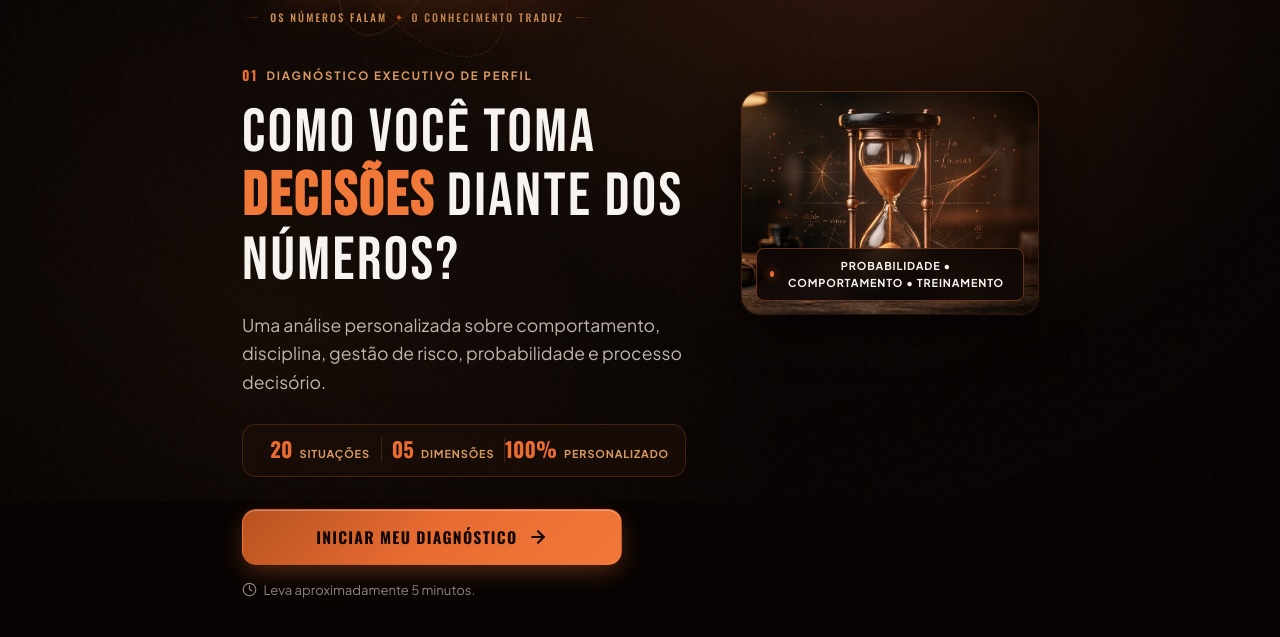
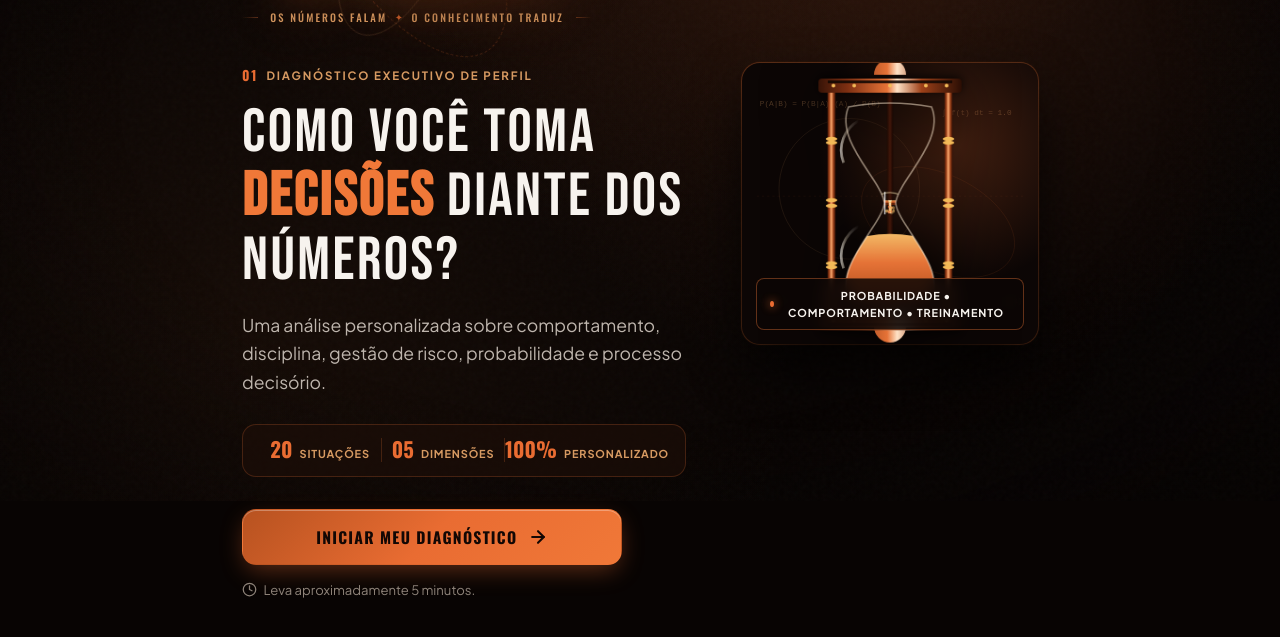
Before and after one commit to sancharless/ale, a website built with Vite: page index.html in a window 1280 px wide. Shown: the part 299-936 px from the top of the page. Built offline with nearby package versions, Linux system fonts and the light colour scheme.

Commit message:
feat: implementar ampulheta viva interativa com simulacao fisica de areia e rotacao no Hero

```diff
--- a/src/components/Hero.js
+++ b/src/components/Hero.js
@@ -1,3 +1,5 @@
+import { renderHourglassVisual } from './HourglassVisual.js';
+
 /**
  * Componente Hero — Estética Editorial com Logo Oficial Alê
  * Posição refinada do texto principal e layout mobile-first com a marca oficial
@@ -105,24 +107,16 @@ export function renderHero({ onStart }) {
         </div>
       </div>
 
-      <!-- Coluna Visual: Fotografia Conceitual com Glow Suave -->
-      <div class="hero-visual-col">
-        <div class="visual-frame-container">
-          <div class="visual-glow-halo"></div>
-          <img
-            src="/images/hourglass-hero.jpg"
-            alt="Ampulheta executiva representando tempo, números e disciplina decisória"
-            class="hero-hourglass-img"
-            loading="eager"
-          />
-          <div class="visual-badge-floating">
-            <span class="floating-badge-dot"></span>
-            <span>PROBABILIDADE • COMPORTAMENTO • TREINAMENTO</span>
-          </div>
-        </div>
-      </div>
+      <!-- Coluna Visual: Ampulheta Viva do Tempo em Loop Contínuo -->
+      <div class="hero-visual-col" id="hero-visual-col"></div>
     </div>
   `;
+
+  // Montar o componente interativo da Ampulheta Viva com física de areia e rotação contínua
+  const visualCol = container.querySelector('#hero-visual-col');
+  if (visualCol) {
+    visualCol.appendChild(renderHourglassVisual());
+  }
 
   const btnStart = container.querySelector('#btn-hero-start');
   btnStart.addEventListener('click', () => {
--- /dev/null
+++ b/src/components/HourglassVisual.js
@@ -0,0 +1,577 @@
+/**
+ * HourglassVisual.js
+ * Simulação física e visual cinematográfica da Ampulheta do Tempo
+ * Loop perpétuo contínuo com simetria matemática pura de 180°:
+ * - Areia dourada descendo com física de partículas realista a 60 FPS
+ * - Rotação mecânica contínua de 180° que inverte a ampulheta com inércia real
+ * - A areia acumulada na base é levada em arco até o topo e reinicia o fluxo
+ */
+
+export function renderHourglassVisual() {
+  const container = document.createElement('div');
+  container.className = 'visual-frame-container hourglass-interactive-card';
+  container.setAttribute('role', 'img');
+  container.setAttribute('aria-label', 'Ampulheta animada do tempo com areia em fluxo contínuo e rotação cíclica em loop perpétuo');
+
+  container.innerHTML = `
+    <!-- Camada de Fundo Estática com Fórmulas Matemáticas e Halo Quente -->
+    <div class="hourglass-bg-layer" aria-hidden="true">
+      <div class="visual-glow-halo"></div>
+
+      <!-- Fórmulas e Geometria de Probabilidade em Vetor Nítido -->
+      <svg class="hourglass-math-svg" viewBox="0 0 400 380" fill="none" xmlns="http://www.w3.org/2000/svg">
+        <circle cx="145" cy="170" r="95" stroke="rgba(215, 154, 98, 0.14)" stroke-width="1" />
+        <ellipse cx="265" cy="215" rx="110" ry="65" transform="rotate(25 265 215)" stroke="rgba(233, 108, 50, 0.11)" stroke-width="1" />
+        <line x1="20" y1="180" x2="380" y2="180" stroke="rgba(230, 115, 55, 0.08)" stroke-dasharray="3 4" />
+        <line x1="200" y1="30" x2="200" y2="330" stroke="rgba(230, 115, 55, 0.08)" stroke-dasharray="3 4" />
+
+        <text x="24" y="58" font-family="'JetBrains Mono', monospace" font-size="10.5" fill="rgba(215, 154, 98, 0.32)">P(A|B) = P(B|A)P(A) / P(B)</text>
+        <text x="270" y="70" font-family="'JetBrains Mono', monospace" font-size="10.5" fill="rgba(215, 154, 98, 0.32)">∫ f(t) dt = 1.0</text>
+        <text x="24" y="325" font-family="'JetBrains Mono', monospace" font-size="10.5" fill="rgba(215, 154, 98, 0.32)">dE/dt = σ · √Δt</text>
+        <text x="272" y="325" font-family="'JetBrains Mono', monospace" font-size="10.5" fill="rgba(215, 154, 98, 0.32)">E[X] = ∑ x · p(x)</text>
+      </svg>
+    </div>
+
+    <!-- O Aparelho Central da Ampulheta com Canvas de Alta Resolução -->
+    <div class="hourglass-apparatus" id="hourglass-apparatus">
+      <canvas class="hourglass-canvas" width="280" height="350"></canvas>
+      <div class="hourglass-specular-sweep" aria-hidden="true"></div>
+    </div>
+
+    <!-- Badge Flutuante Editorial -->
+    <div class="visual-badge-floating">
+      <span class="floating-badge-dot"></span>
+      <span>PROBABILIDADE • COMPORTAMENTO • TREINAMENTO</span>
+    </div>
+  `;
+
+  const canvas = container.querySelector('.hourglass-canvas');
+  if (!canvas) return container;
+
+  const ctx = canvas.getContext('2d');
+  if (!ctx) return container;
+
+  // Ajuste Retina/DPR para máxima definição
+  const dpr = Math.min(window.devicePixelRatio || 1, 2);
+  const displayW = 280;
+  const displayH = 350;
+  canvas.width = displayW * dpr;
+  canvas.height = displayH * dpr;
+  canvas.style.width = `${displayW}px`;
+  canvas.style.height = `${displayH}px`;
+  ctx.scale(dpr, dpr);
+
+  const cx = displayW / 2;
+  const cy = displayH / 2;
+
+  // Geometria da Ampulheta
+  const glassH = 224;
+  const bulbRadius = 55;
+  const neckRadius = 6.0;
+  const frameH = 264;
+  const plateW = 152;
+  const plateH = 15;
+  const bulbMaxH = 92;
+
+  // Partículas de Areia Cadente
+  const sandParticles = [];
+  const maxSandParticles = 65;
+  const splashParticles = [];
+
+  // Temporização do Ciclo Contínuo (em ms)
+  const DURATION_FLOW = 5200;
+  const DURATION_PAUSE = 250;
+  const DURATION_FLIP = 1500;
+  const HALF_CYCLE = DURATION_FLOW + DURATION_PAUSE + DURATION_FLIP;
+
+  let startTime = null;
+  let isRunning = true;
+  let animId = null;
+
+  // Easing cúbico suave de alta inércia
+  function easeInOutCubic(t) {
+    return t < 0.5 ? 4 * t * t * t : 1 - Math.pow(-2 * t + 2, 3) / 2;
+  }
+
+  // Caminho do vidro de quartzo (centrado em 0,0)
+  function createGlassPath(targetCtx) {
+    targetCtx.beginPath();
+    targetCtx.moveTo(-bulbRadius * 0.8, -glassH / 2 + 10);
+    targetCtx.quadraticCurveTo(0, -glassH / 2 + 2, bulbRadius * 0.8, -glassH / 2 + 10);
+
+    targetCtx.bezierCurveTo(
+      bulbRadius * 1.08, -glassH / 2 + 46,
+      neckRadius + 2.5, -24,
+      neckRadius, 0
+    );
+
+    targetCtx.bezierCurveTo(
+      neckRadius + 2.5, 24,
+      bulbRadius * 1.08, glassH / 2 - 46,
+      bulbRadius * 0.8, glassH / 2 - 10
+    );
+
+    targetCtx.quadraticCurveTo(0, glassH / 2 - 2, -bulbRadius * 0.8, glassH / 2 - 10);
+
+    targetCtx.bezierCurveTo(
+      -bulbRadius * 1.08, glassH / 2 - 46,
+      -neckRadius - 2.5, 24,
+      -neckRadius, 0
+    );
+
+    targetCtx.bezierCurveTo(
+      -neckRadius - 2.5, -24,
+      -bulbRadius * 1.08, -glassH / 2 + 46,
+      -bulbRadius * 0.8, -glassH / 2 + 10
+    );
+
+    targetCtx.closePath();
+  }
+
+  // Desenhar armação torneada de cobre e bronze
+  function drawFrame() {
+    ctx.save();
+
+    const colLeftX = -plateW / 2 + 14;
+    const colRightX = plateW / 2 - 14;
+    const colRearX = 0;
+
+    // Coluna traseira
+    drawPillar(colRearX, true);
+
+    // Placas superior e inferior
+    drawPlate(0, -frameH / 2, plateW, plateH, true);
+    drawPlate(0, frameH / 2 - plateH, plateW, plateH, false);
+
+    // Colunas frontais torneadas
+    drawPillar(colLeftX, false);
+    drawPillar(colRightX, false);
+
+    ctx.restore();
+  }
+
+  function drawPillar(px, isRear) {
+    ctx.save();
+    const pW = isRear ? 6.5 : 8.5;
+    const pH = frameH - plateH * 2;
+    const pY = -frameH / 2 + plateH;
+
+    const grad = ctx.createLinearGradient(px - pW / 2, 0, px + pW / 2, 0);
+    if (isRear) {
+      grad.addColorStop(0, '#1E0B04');
+      grad.addColorStop(0.5, '#42170A');
+      grad.addColorStop(1, '#180703');
+    } else {
+      grad.addColorStop(0, '#4A1B0A');
+      grad.addColorStop(0.22, '#993E17');
+      grad.addColorStop(0.48, '#FFAE73');
+      grad.addColorStop(0.72, '#9E4119');
+      grad.addColorStop(1, '#331004');
+    }
+
+    ctx.fillStyle = grad;
+    ctx.fillRect(px - pW / 2, pY, pW, pH);
+
+    // Anéis torneados dourados de reforço
+    if (!isRear) {
+      const rings = [-68, -64, -3, 3, 64, 68];
+      ctx.fillStyle = '#F3BA58';
+      rings.forEach(ry => {
+        ctx.beginPath();
+        ctx.ellipse(px, ry, pW * 0.72, 2.2, 0, 0, Math.PI * 2);
+        ctx.fill();
+      });
+    }
+
+    ctx.restore();
+  }
+
+  function drawPlate(px, py, w, h, isTop) {
+    ctx.save();
+    ctx.shadowColor = 'rgba(0, 0, 0, 0.75)';
+    ctx.shadowBlur = 10;
+    ctx.shadowOffsetY = isTop ? -2 : 4;
+
+    const plateGrad = ctx.createLinearGradient(px - w / 2, 0, px + w / 2, 0);
+    plateGrad.addColorStop(0, '#381407');
+    plateGrad.addColorStop(0.2, '#7D2F12');
+    plateGrad.addColorStop(0.48, '#E67337');
+    plateGrad.addColorStop(0.55, '#FFE2C6');
+    plateGrad.addColorStop(0.72, '#9E4119');
+    plateGrad.addColorStop(1, '#2B0E04');
+
+    ctx.fillStyle = plateGrad;
+    ctx.beginPath();
+    ctx.roundRect(px - w / 2, py, w, h, 4);
+    ctx.fill();
+
+    ctx.shadowColor = 'transparent';
+    ctx.fillStyle = 'rgba(18, 7, 3, 0.88)';
+    ctx.fillRect(px - w / 2 + 10, py + (isTop ? 2 : h - 5), w - 20, 3);
+
+    // Cúpula esférica torneada
+    const domeY = isTop ? py - 4 : py + h - 1;
+    ctx.fillStyle = plateGrad;
+    ctx.beginPath();
+    ctx.arc(px, domeY, 17, isTop ? Math.PI : 0, isTop ? 0 : Math.PI);
+    ctx.fill();
+
+    // Rebites dourados de latão
+    const rivetX = [px - w / 2 + 16, px - w / 4, px, px + w / 4, px + w / 2 - 16];
+    ctx.fillStyle = '#F3BA58';
+    rivetX.forEach(rx => {
+      ctx.beginPath();
+      ctx.arc(rx, py + h / 2, 2, 0, Math.PI * 2);
+      ctx.fill();
+    });
+
+    ctx.restore();
+  }
+
+  // Atualização física das partículas
+  function updateParticles(isStreaming, moundY) {
+    if (isStreaming) {
+      for (let i = 0; i < 3; i++) {
+        if (sandParticles.length < maxSandParticles) {
+          sandParticles.push({
+            x: (Math.random() - 0.5) * (neckRadius * 0.7),
+            y: 0,
+            vx: (Math.random() - 0.5) * 0.35,
+            vy: 3.2 + Math.random() * 2.6,
+            size: 0.9 + Math.random() * 1.4,
+            color: Math.random() > 0.4 ? '#F5C26B' : (Math.random() > 0.5 ? '#E67337' : '#FFE8A8'),
+            alpha: 0.94
+          });
+        }
+      }
+    }
+
+    for (let i = sandParticles.length - 1; i >= 0; i--) {
+      const p = sandParticles[i];
+      p.vy += 0.35;
+      p.x += p.vx;
+      p.y += p.vy;
+
+      if (p.y >= moundY) {
+        if (splashParticles.length < 18) {
+          splashParticles.push({
+            x: p.x,
+            y: moundY,
+            vx: (Math.random() - 0.5) * 1.6,
+            vy: -(0.6 + Math.random() * 1.5),
+            size: 0.8 + Math.random() * 1.1,
+            life: 1.0,
+            decay: 0.08 + Math.random() * 0.07,
+            color: p.color
+          });
+        }
+        sandParticles.splice(i, 1);
+      }
+    }
+
+    for (let i = splashParticles.length - 1; i >= 0; i--) {
+      const s = splashParticles[i];
+      s.x += s.vx;
+      s.y += s.vy;
+      s.vy += 0.16;
+      s.life -= s.decay;
+      if (s.life <= 0) {
+        splashParticles.splice(i, 1);
+      }
+    }
+  }
+
+  // Gradiente nobre de areia dourada
+  function getSandGradient(y1, y2) {
+    const g = ctx.createLinearGradient(0, y1, 0, y2);
+    g.addColorStop(0, '#FFE8B0');   // Brilho na crista
+    g.addColorStop(0.18, '#F5C26B');  // Ouro vivo
+    g.addColorStop(0.52, '#E67337');  // Cobre editorial
+    g.addColorStop(0.85, '#B75220');  // Âmbar
+    g.addColorStop(1, '#662208');     // Sombra rica
+    return g;
+  }
+
+  // Renderização universal de bulbo (definido nativamente no espaço superior y < 0)
+  // mode: 'drain' (esvaziando no topo) ou 'fill' (enchendo na base, quando invertido por PI)
+  function renderBulbGeometry(volume, mode) {
+    if (volume <= 0.005) return;
+
+    ctx.save();
+    createGlassPath(ctx);
+    ctx.clip();
+
+    const h = bulbMaxH * Math.min(volume, 1.0);
+
+    if (mode === 'drain') {
+      // Esvaziando: apoiado contra o colo (y = 0) descendo da superfície livre (y = -h)
+      const surfaceY = -h;
+      const funnel = volume > 0.06 ? 6 : 2;
+
+      ctx.fillStyle = getSandGradient(surfaceY, 0);
+      ctx.beginPath();
+      ctx.moveTo(-bulbRadius * 1.4, 2);
+      ctx.lineTo(-bulbRadius * 1.4, surfaceY);
+      ctx.quadraticCurveTo(0, surfaceY + funnel, bulbRadius * 1.4, surfaceY);
+      ctx.lineTo(bulbRadius * 1.4, 2);
+      ctx.closePath();
+      ctx.fill();
+
+      // Crista iluminada com poeira dourada
+      ctx.strokeStyle = 'rgba(255, 235, 180, 0.55)';
+      ctx.lineWidth = 1.2;
+      ctx.beginPath();
+      ctx.moveTo(-bulbRadius * 0.75 * volume, surfaceY + 1);
+      ctx.quadraticCurveTo(0, surfaceY + funnel + 1, bulbRadius * 0.75 * volume, surfaceY + 1);
+      ctx.stroke();
+    } else {
+      // Enchendo: acumulando na extremidade do bulbo (y = -112) formando monte cônico
+      const btmY = -112;
+      const moundApex = btmY + h * 1.15;
+      const moundBase = btmY + h * 0.65;
+
+      ctx.fillStyle = getSandGradient(moundApex, btmY);
+      ctx.beginPath();
+      ctx.moveTo(-bulbRadius * 1.4, btmY - 10);
+      ctx.lineTo(-bulbRadius * 1.4, moundBase);
+      ctx.quadraticCurveTo(0, moundApex, bulbRadius * 1.4, moundBase);
+      ctx.lineTo(bulbRadius * 1.4, btmY - 10);
+      ctx.closePath();
+      ctx.fill();
+
+      // Crista cônica iluminada
+      ctx.strokeStyle = 'rgba(255, 235, 180, 0.55)';
+      ctx.lineWidth = 1.2;
+      ctx.beginPath();
+      ctx.arc(0, moundApex - 3, Math.min(bulbRadius * 0.45, 6 + h * 0.45), Math.PI * 0.15, Math.PI * 0.85, false);
+      ctx.stroke();
+    }
+
+    ctx.restore();
+  }
+
+  // Desenhar fluxo e partículas cadentes
+  function drawStream(isStreaming, moundY) {
+    if (!isStreaming) return;
+
+    ctx.save();
+    createGlassPath(ctx);
+    ctx.clip();
+
+    // Jato central luminoso
+    const streamGrad = ctx.createLinearGradient(0, -3, 0, moundY);
+    streamGrad.addColorStop(0, 'rgba(255, 240, 190, 0.98)');
+    streamGrad.addColorStop(0.3, 'rgba(243, 178, 80, 0.92)');
+    streamGrad.addColorStop(0.75, 'rgba(230, 115, 55, 0.88)');
+    streamGrad.addColorStop(1, 'rgba(255, 245, 210, 0.98)');
+
+    ctx.strokeStyle = streamGrad;
+    ctx.lineWidth = 2.8;
+    ctx.beginPath();
+    ctx.moveTo(0, -3);
+    ctx.lineTo(0, moundY);
+    ctx.stroke();
+
+    // Núcleo branco cintilante
+    ctx.strokeStyle = '#FFFFFF';
+    ctx.lineWidth = 1.0;
+    ctx.beginPath();
+    ctx.moveTo(0, 0);
+    ctx.lineTo(0, moundY);
+    ctx.stroke();
+
+    // Partículas em queda
+    for (let i = 0; i < sandParticles.length; i++) {
+      const p = sandParticles[i];
+      ctx.fillStyle = p.color;
+      ctx.globalAlpha = p.alpha;
+      ctx.beginPath();
+      ctx.arc(p.x, p.y, p.size, 0, Math.PI * 2);
+      ctx.fill();
+    }
+    ctx.globalAlpha = 1;
+
+    // Respingos de impacto
+    for (let i = 0; i < splashParticles.length; i++) {
+      const s = splashParticles[i];
+      ctx.fillStyle = s.color;
+      ctx.globalAlpha = s.life;
+      ctx.beginPath();
+      ctx.arc(s.x, s.y, s.size, 0, Math.PI * 2);
+      ctx.fill();
+    }
+    ctx.globalAlpha = 1;
+
+    ctx.restore();
+  }
+
+  // Reflexos de vidro transparente
+  function drawGlassShading() {
+    ctx.save();
+
+    ctx.strokeStyle = 'rgba(255, 235, 210, 0.52)';
+    ctx.lineWidth = 1.6;
+    createGlassPath(ctx);
+    ctx.stroke();
+
+    // Destaque especular no bulbo superior
+    const glintGrad = ctx.createLinearGradient(-bulbRadius, 0, -bulbRadius + 22, 0);
+    glintGrad.addColorStop(0, 'rgba(255, 255, 255, 0.75)');
+    glintGrad.addColorStop(0.4, 'rgba(255, 240, 210, 0.28)');
+    glintGrad.addColorStop(1, 'rgba(255, 255, 255, 0)');
+
+    ctx.strokeStyle = glintGrad;
+    ctx.lineWidth = 2.8;
+    ctx.beginPath();
+    ctx.arc(-16, -glassH / 4, bulbRadius * 0.65, Math.PI * 0.88, Math.PI * 1.35);
+    ctx.stroke();
+
+    // Destaque no bulbo inferior
+    ctx.beginPath();
+    ctx.arc(-16, glassH / 4, bulbRadius * 0.65, Math.PI * 0.88, Math.PI * 1.35);
+    ctx.stroke();
+
+    // Brilho no colo
+    ctx.strokeStyle = 'rgba(255, 255, 255, 0.85)';
+    ctx.lineWidth = 1.3;
+    ctx.beginPath();
+    ctx.moveTo(-neckRadius + 0.5, -12);
+    ctx.lineTo(-neckRadius + 0.5, 12);
+    ctx.stroke();
+
+    ctx.restore();
+  }
+
+  // Loop de Renderização a 60 FPS
+  function animate(now) {
+    if (!isRunning) return;
+
+    if (startTime === null) startTime = now;
+    const elapsed = now - startTime;
+
+    const cycleIndex = Math.floor(elapsed / HALF_CYCLE);
+    const timeInCycle = elapsed % HALF_CYCLE;
+    const isEven = (cycleIndex % 2 === 0);
+
+    let sandDrainingRatio = 0.0;
+    let sandFillingRatio = 0.0;
+    let isStreaming = false;
+    let turnAngle = 0.0;
+
+    if (timeInCycle < DURATION_FLOW) {
+      // 1. Fase de Fluxo: a areia desce
+      const flowProgress = timeInCycle / DURATION_FLOW;
+      isStreaming = flowProgress < 0.985;
+      sandDrainingRatio = 1.0 - flowProgress;
+      sandFillingRatio = flowProgress;
+      turnAngle = cycleIndex * Math.PI;
+    } else if (timeInCycle < DURATION_FLOW + DURATION_PAUSE) {
+      // 2. Fase de Pausa: estabilização
+      sandDrainingRatio = 0.0;
+      sandFillingRatio = 1.0;
+      isStreaming = false;
+      turnAngle = cycleIndex * Math.PI;
+    } else {
+      // 3. Fase de Virada Mecânica: 180° contínuo com easing de inércia
+      sandDrainingRatio = 0.0;
+      sandFillingRatio = 1.0;
+      isStreaming = false;
+      const flipTime = timeInCycle - (DURATION_FLOW + DURATION_PAUSE);
+      const flipNorm = flipTime / DURATION_FLIP;
+      const easedFlip = easeInOutCubic(Math.min(flipNorm, 1.0));
+      turnAngle = (cycleIndex * Math.PI) + (easedFlip * Math.PI);
+    }
+
+    // Altura do monte na base física (onde as partículas batem)
+    const currentMoundH = bulbMaxH * Math.min(sandFillingRatio, 1.0);
+    const moundApexY = 112 - currentMoundH * 1.15;
+
+    updateParticles(isStreaming, moundApexY);
+
+    ctx.clearRect(0, 0, displayW, displayH);
+
+    // ==========================================
+    // RENDERIZAÇÃO DA AMPULHETA COM ROTAÇÃO CONTÍNUA
+    // ==========================================
+    ctx.save();
+    ctx.translate(cx, cy);
+    ctx.rotate(turnAngle);
+
+    // 1. Estrutura Nobre de Cobre Torneado
+    drawFrame();
+
+    // 2. Areia nos Bulbos (Simetria Perfeita de 180°)
+    if (isEven) {
+      // Ciclo par: Bulbo 1 (topo local) drena; Bulbo 2 (base local) enche
+      renderBulbGeometry(sandDrainingRatio, 'drain');
+      ctx.save();
+      ctx.rotate(Math.PI);
+      renderBulbGeometry(sandFillingRatio, 'fill');
+      ctx.restore();
+    } else {
+      // Ciclo ímpar: Bulbo 2 (agora topo local) drena; Bulbo 1 (agora base local) enche
+      ctx.save();
+      ctx.rotate(Math.PI);
+      renderBulbGeometry(sandDrainingRatio, 'drain');
+      ctx.restore();
+      renderBulbGeometry(sandFillingRatio, 'fill');
+    }
+
+    // 3. Reflexos de Vidro
+    drawGlassShading();
+
+    ctx.restore();
+
+    // ==========================================
+    // RENDERIZAÇÃO DO FLUXO NA DIREÇÃO DA GRAVIDADE REAL
+    // (O fluxo só cai quando a ampulheta está em pé, em direção à base)
+    // ==========================================
+    if (isStreaming) {
+      ctx.save();
+      ctx.translate(cx, cy);
+      drawStream(isStreaming, moundApexY);
+      ctx.restore();
+    }
+
+    animId = requestAnimationFrame(animate);
+  }
+
+  // Iniciar loop a 60 FPS
+  animId = requestAnimationFrame(animate);
+
+  // Interatividade: 3D Tilt Parallax no card
+  let cardBounds = null;
+  container.addEventListener('mouseenter', () => {
+    cardBounds = container.getBoundingClientRect();
+  });
+
+  container.addEventListener('mousemove', (e) => {
+    if (!cardBounds) cardBounds = container.getBoundingClientRect();
+    const x = e.clientX - cardBounds.left;
+    const y = e.clientY - cardBounds.top;
+    const midX = cardBounds.width / 2;
+    const midY = cardBounds.height / 2;
+
+    const tiltY = ((x - midX) / midX) * 9;
+    const tiltX = -((y - midY) / midY) * 9;
+
+    container.style.transform = `perspective(800px) rotateX(${tiltX.toFixed(2)}deg) rotateY(${tiltY.toFixed(2)}deg) scale3d(1.02, 1.02, 1)`;
+  });
+
+  container.addEventListener('mouseleave', () => {
+    container.style.transform = '';
+    cardBounds = null;
+  });
+
+  // Limpeza de recursos
+  const observer = new MutationObserver(() => {
+    if (!document.body.contains(container)) {
+      isRunning = false;
+      if (animId) cancelAnimationFrame(animId);
+      observer.disconnect();
+    }
+  });
+  observer.observe(document.body, { childList: true, subtree: true });
+
+  return container;
+}
--- a/src/styles/components.css
+++ b/src/styles/components.css
@@ -626,9 +626,103 @@
   position: relative;
   width: 100%;
   max-width: 400px;
+  aspect-ratio: 400 / 380;
   border-radius: var(--radius-lg);
   overflow: hidden;
-  box-shadow: 0 20px 50px -10px rgba(0, 0, 0, 0.9), 0 0 1px 1px rgba(230, 115, 55, 0.35);
+  box-shadow: 0 25px 60px -10px rgba(0, 0, 0, 0.95), 0 0 1px 1px rgba(230, 115, 55, 0.35);
+  background: #0C0605;
+}
+
+.hourglass-interactive-card {
+  display: flex;
+  align-items: center;
+  justify-content: center;
+  cursor: pointer;
+  transform-style: preserve-3d;
+  transition: transform 0.22s cubic-bezier(0.16, 1, 0.3, 1), box-shadow 0.3s ease;
+  user-select: none;
+}
+
+.hourglass-interactive-card:hover {
+  box-shadow: 0 30px 70px -10px rgba(0, 0, 0, 0.98), 0 0 25px rgba(233, 108, 50, 0.45), 0 0 1px 1px rgba(240, 120, 56, 0.7);
+}
+
+.hourglass-bg-layer {
+  position: absolute;
+  inset: 0;
+  pointer-events: none;
+  z-index: 1;
+  overflow: hidden;
+}
+
+.hourglass-math-svg {
+  position: absolute;
+  inset: 0;
+  width: 100%;
+  height: 100%;
+  object-fit: cover;
+  pointer-events: none;
+}
+
+.hourglass-apparatus {
+  position: absolute;
+  inset: 0;
+  display: flex;
+  align-items: center;
+  justify-content: center;
+  z-index: 2;
+  pointer-events: none;
+}
+
+.hourglass-canvas {
+  width: auto;
+  height: 88%;
+  max-width: 90%;
+  max-height: 330px;
+  object-fit: contain;
+  display: block;
+  position: relative;
+  filter: drop-shadow(0 14px 28px rgba(0, 0, 0, 0.88));
+}
+
+/* Varredura especular que passa pelo vidro periodicamente */
+.hourglass-specular-sweep {
+  position: absolute;
+  inset: 0;
+  background: linear-gradient(
+    115deg,
+    transparent 0%,
+    transparent 40%,
+    rgba(255, 230, 180, 0.1) 48%,
+    rgba(255, 255, 255, 0.22) 50%,
+    rgba(230, 115, 55, 0.15) 53%,
+    transparent 60%,
+    transparent 100%
+  );
+  background-size: 250% 100%;
+  background-position: -130% 0;
+  pointer-events: none;
+  z-index: 3;
+  mix-blend-mode: screen;
+  animation: hourglassGlint 7s infinite ease-in-out;
+}
+
+@keyframes hourglassGlint {
+  0%, 20% {
+    background-position: -130% 0;
+    opacity: 0;
+  }
+  25% {
+    opacity: 0.9;
+  }
+  45% {
+    background-position: 230% 0;
+    opacity: 0.9;
+  }
+  50%, 100% {
+    background-position: 230% 0;
+    opacity: 0;
+  }
 }
 
 .visual-glow-halo {
@@ -669,7 +763,7 @@
   letter-spacing: 0.08em;
   text-align: center;
   color: var(--text-main);
-  z-index: 2;
+  z-index: 5;
 }
 
 .floating-badge-dot {
```
